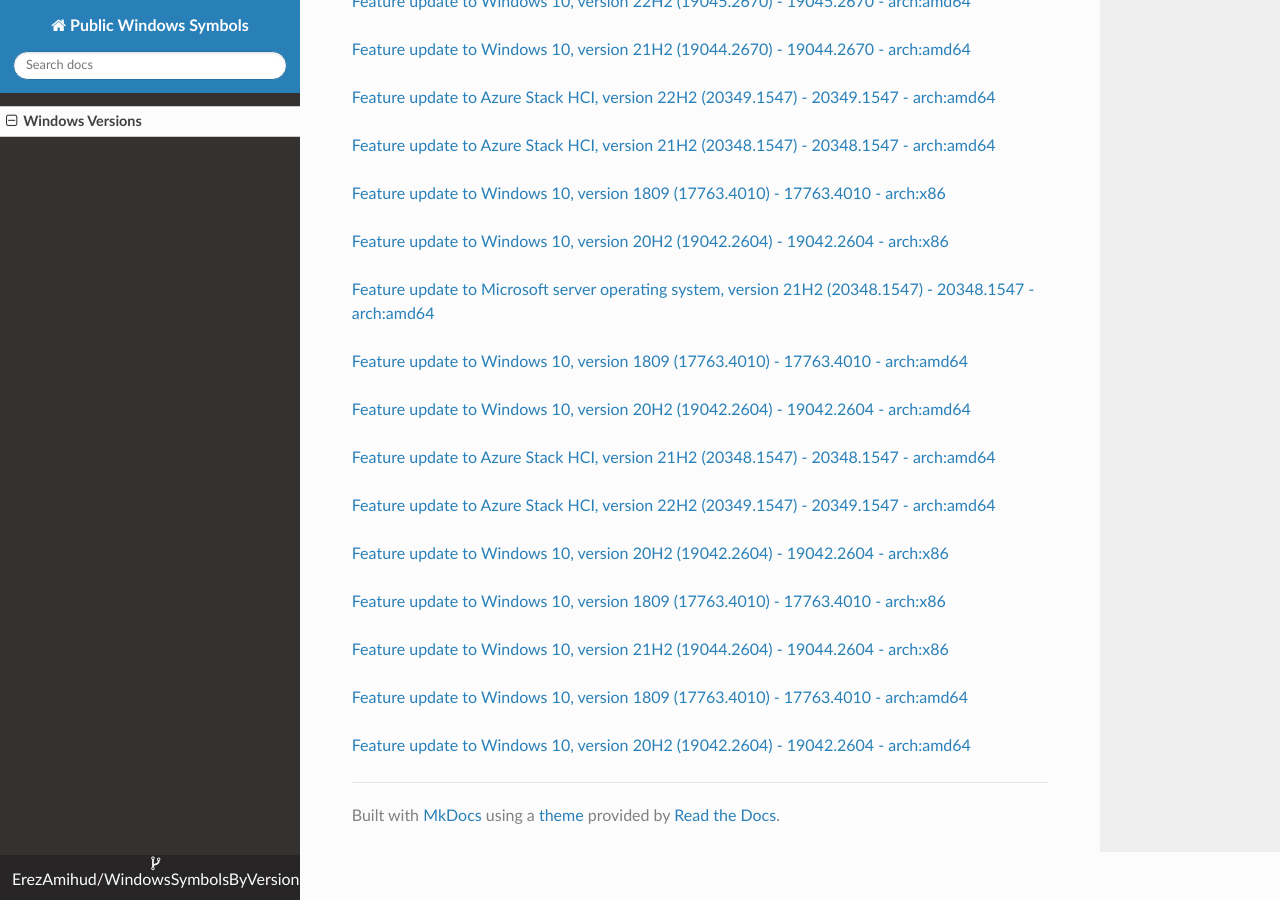
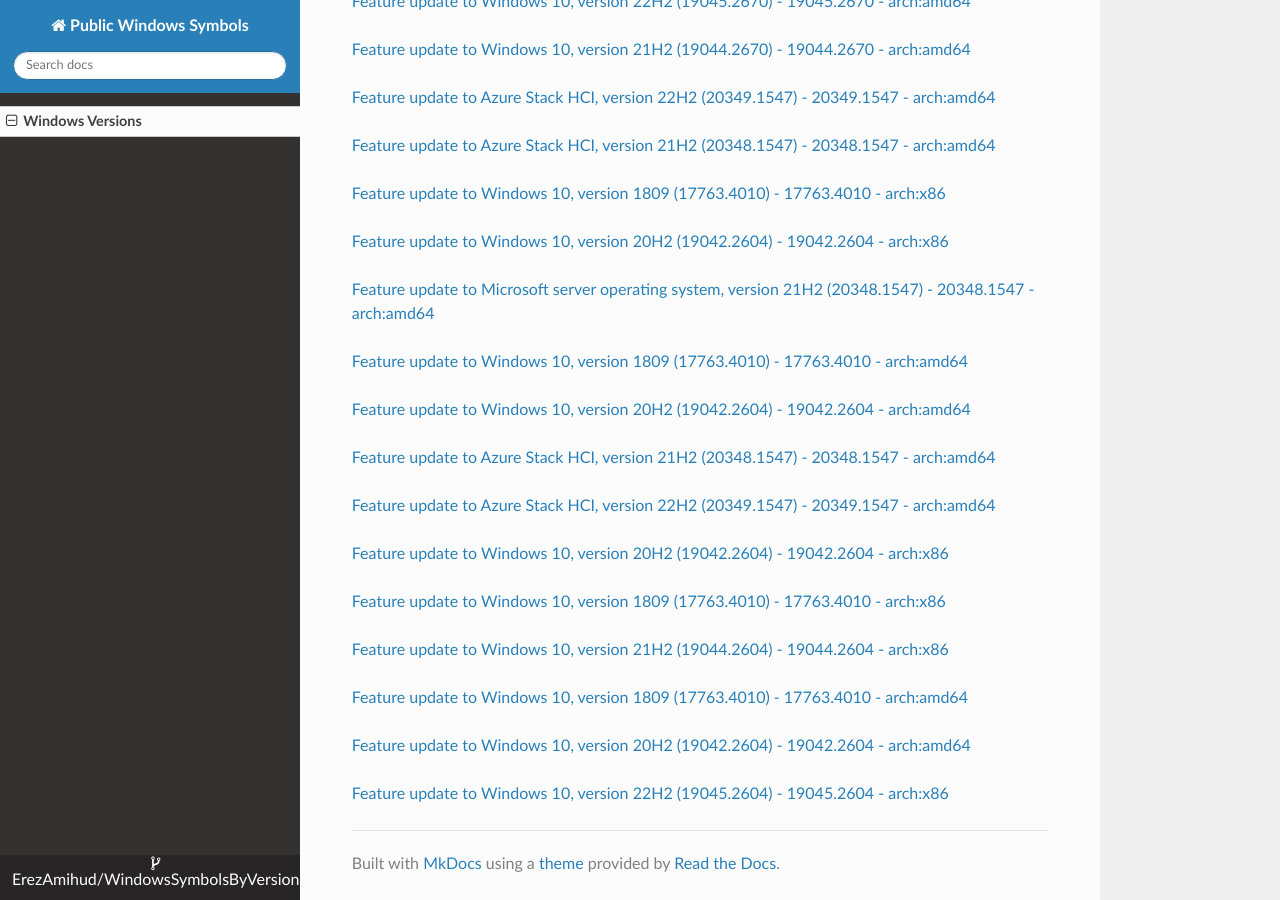
Before and after one commit to ErezAmihud/WindowsSymbolsByVersion, an MkDocs documentation site: the page built from docs/index.md, in a window 1280 px wide and 900 px high, scrolled down 39389 px. Built offline with MkDocs 1.6.1, drawn with Linux system fonts in a browser that asks for light colours; nearby versions of some CDN libraries.

Commit message:
Automated commit, add manifest for 8544f2eb-6d1f-4516-841b-074c70cf854c

```diff
--- a/docs/index.md
+++ b/docs/index.md
@@ -2296,3 +2296,6 @@
 
 
 [Feature update to Windows 10, version 20H2 (19042.2604) - 19042.2604 - arch:amd64](https://github.com/ErezAmihud/WindowsSymbolsByVersion/blob/main/manifests/1cf7ec69-1caf-4c29-be73-2601aa6655cf.manifest)
+
+
+[Feature update to Windows 10, version 22H2 (19045.2604) - 19045.2604 - arch:x86](https://github.com/ErezAmihud/WindowsSymbolsByVersion/blob/main/manifests/8544f2eb-6d1f-4516-841b-074c70cf854c.manifest)
```
Also changed, not shown: process_builds.json (+1 -1 lines), 1 other file.
